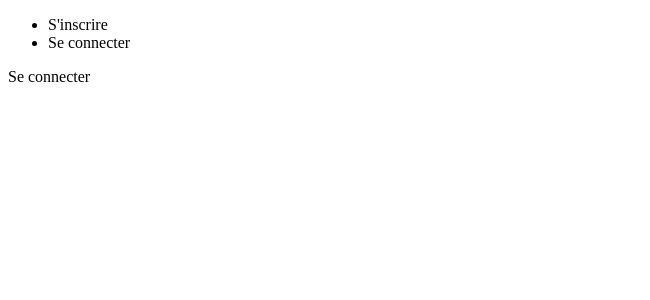
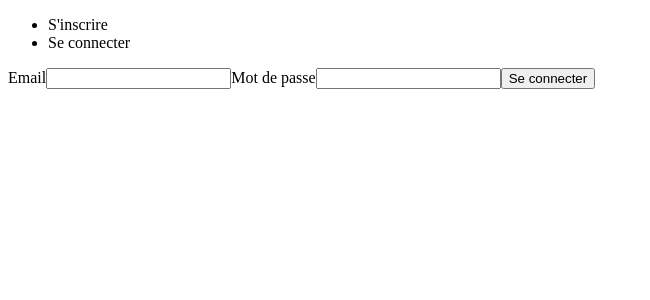
Before and after one commit to sofrdr/P7-Groupomania, a React (Create React App) app in the folder client/: page / in a window 1280 px wide. Shown: the top 300 px of the page, without its empty margins (0-650 px from the left). Built offline with nearby package versions, Linux system fonts and the light colour scheme.

Commit message:
Ajout des fonctions SignIn + SignUp sans gestion des erreurs

```diff
--- a/client/src/components/connection/SignIn.js
+++ b/client/src/components/connection/SignIn.js
@@ -1,8 +1,53 @@
-import React from "react"
+import React, {useState} from "react"
 
 const SignIn = () => {
+
+    const [email, setEmail] = useState("");
+    const [password, setPassword] = useState("");
+
+    const dataLogin = {
+        email,
+        password
+    }
+
+
+    const handleSignIn = (e) => {
+
+        e.preventDefault();
+        fetch("http://localhost:3000/api/auth/login", {
+            method: 'POST',
+            body: JSON.stringify(dataLogin),
+            headers: {
+                'Content-Type': 'application/json',
+                'Accept': 'application/json'
+            }
+        })
+        .then(res => res.json())
+        .catch(err => console.error(err))
+    }
     return(
-        "Se connecter"
+        <div>
+            <form onSubmit={handleSignIn}>
+                <label htmlFor="email">Email</label>
+                <input
+                type="email"
+                id="email"
+                name="email"
+                onChange={(e) => setEmail(e.target.value)}
+                value={email}
+                />
+
+                <label htmlFor="password">Mot de passe</label>
+                <input
+                type="password"
+                id="password"
+                name="password"
+                onChange={(e) => setPassword(e.target.value)}
+                value={password}
+                />
+                <input type="submit" value="Se connecter"/>
+            </form>
+        </div>
     )
 }
 
--- a/client/src/components/connection/SignUp.js
+++ b/client/src/components/connection/SignUp.js
@@ -1,8 +1,53 @@
-import React from "react"
+import React, { useState } from "react"
 
 const SignUp = () => {
+
+    const [email, setEmail] = useState("");
+    const [password, setPassword] = useState("");
+
+    const dataSignUp = {
+        email,
+        password
+    }
+
+    const handleSignUp = (e) => {
+
+        e.preventDefault();
+        fetch("http://localhost:3000/api/auth/signup", {
+            method: 'POST',
+            body: JSON.stringify(dataSignUp),
+            headers: {
+                'Content-Type': 'application/json',
+                'Accept': 'application/json'
+            }
+        })
+        .then(res => res.json())
+        .catch(err => console.error(err))
+    }
+
     return(
-        "Créer un compte"
+        <div className="signup-form-container">
+            <form id="signup-form" onSubmit={handleSignUp}>
+                <label htmlFor="email">Email</label>
+                <input
+                type="email"
+                id="email"
+                name="email"
+                onChange={(e) => setEmail(e.target.value)}
+                value={email}
+                />
+
+                <label htmlFor="password">Mot de passe</label>
+                <input
+                type="password"
+                id="password"
+                name="password"
+                onChange={(e) => setPassword(e.target.value)}
+                value={password}
+                />
+                <input type="submit" value="Créer un compte"/>
+            </form>
+        </div>
     )
 }
 
```
Also changed, not shown: 1 other file (tests, documents, lock files or other folders).
